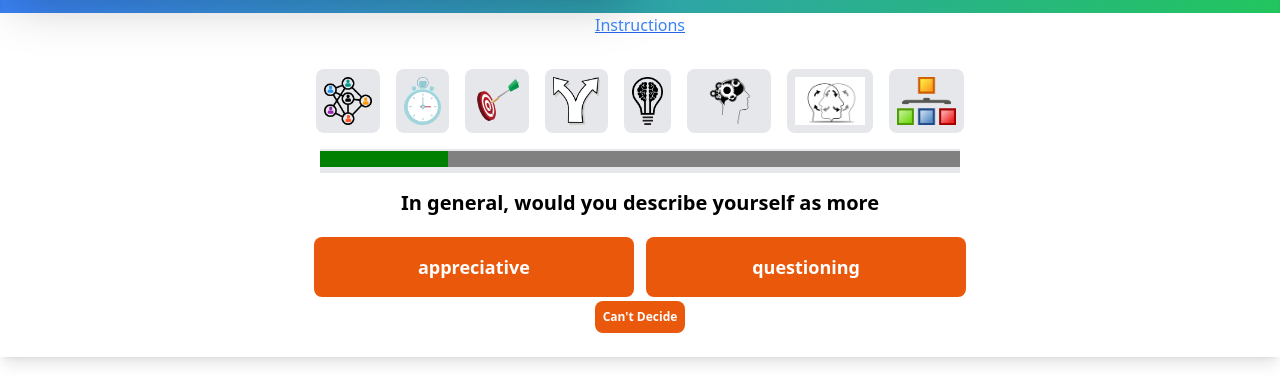
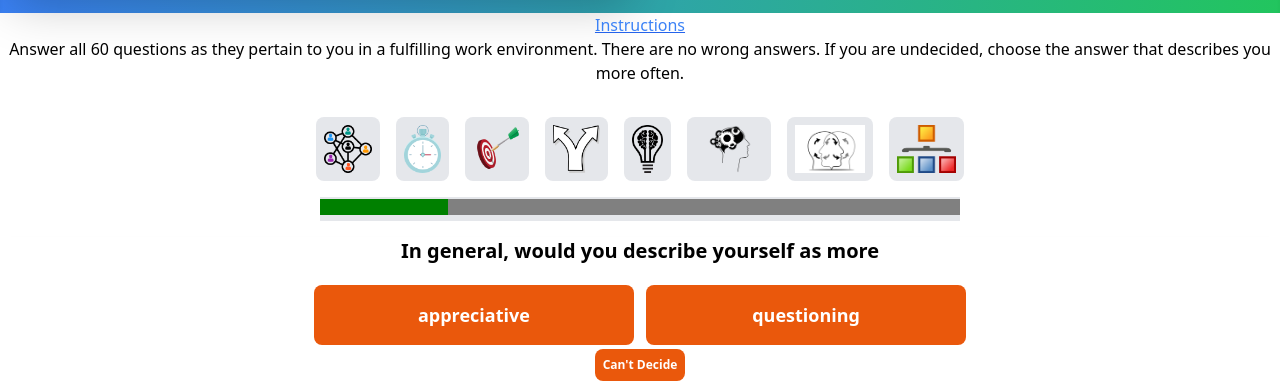
Before and after one commit to NagapuriSwathi/Web-Developer-Internship-Career-Guidance-Landing-Page, a plain HTML site: page src/index.html in a window 1280 px wide. Both pictures are taken after a click on the link "Instructions". Shown: the part 304-687 px from the top of the page. Drawn offline with Linux system fonts and the light colour scheme.

Commit message:
Update index.html

```diff
--- a/src/index.html
+++ b/src/index.html
@@ -103,7 +103,7 @@
 
             <section id="instructions" class="text-center">
                 <h4><a href="#" id="instructions-link" class="text-blue-500 underline decoration-blue-600" onclick="openInstructions()">Instructions</a></h4>
-                <p class="hidden">Answer all 60 questions as they pertain to you in a fulfilling work environment. There are no wrong answers. If you are undecided, choose the answer that describes you more often.</p>
+                <p id="instructions-for-test" class="hidden">Answer all 60 questions as they pertain to you in a fulfilling work environment. There are no wrong answers. If you are undecided, choose the answer that describes you more often.</p>
                 <div class="flex gap-4 justify-center mt-8">
                     <div class="flex gap-4 flex-col items-center relative group">
                         <span class="tooltip absolute bottom-10 text-xs invisible bg-orange-600 p-2 rounded-lg text-white w-max group-hover:visible md:bottom-20">Outgoing and Sociable</span>
```
